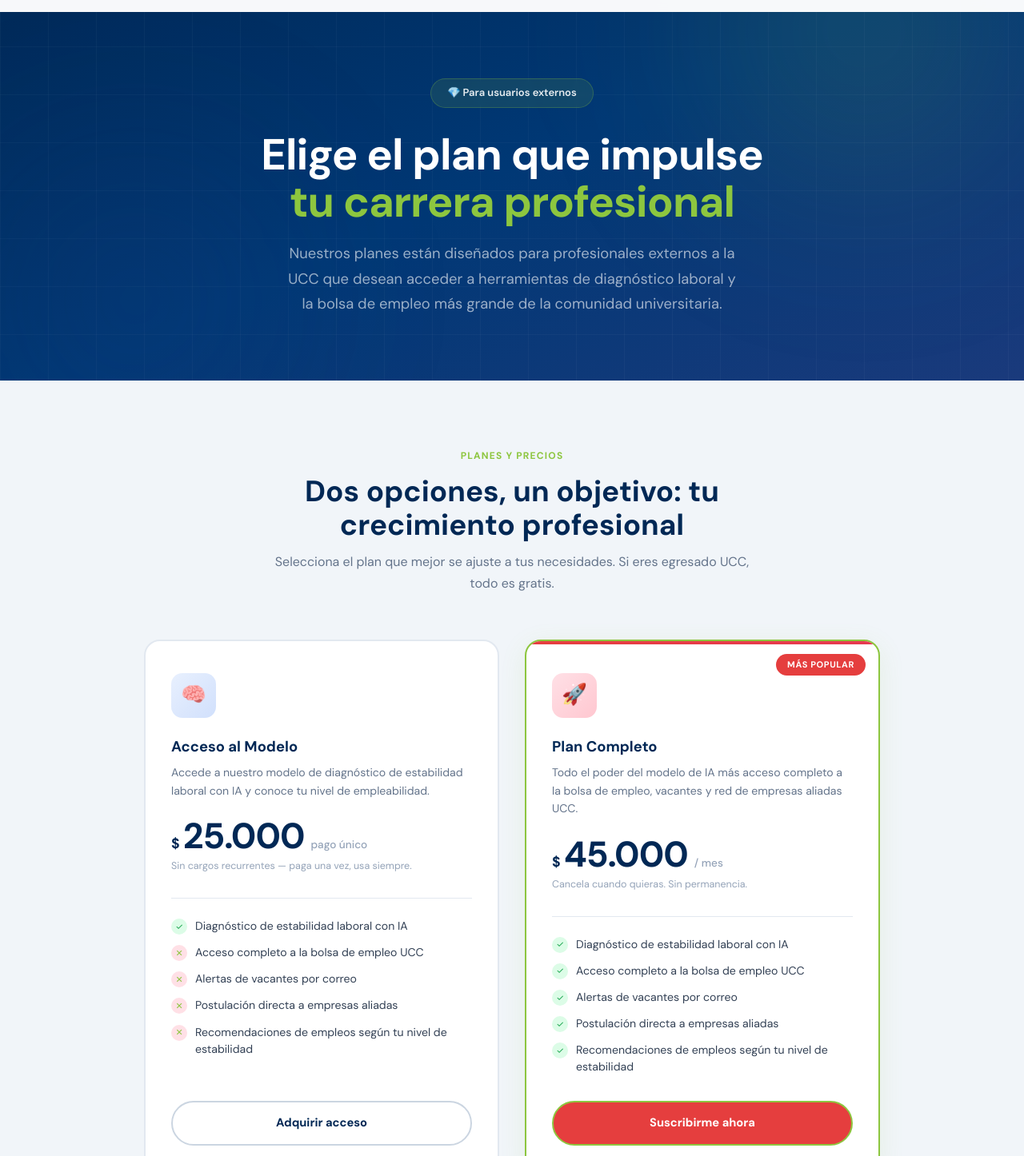
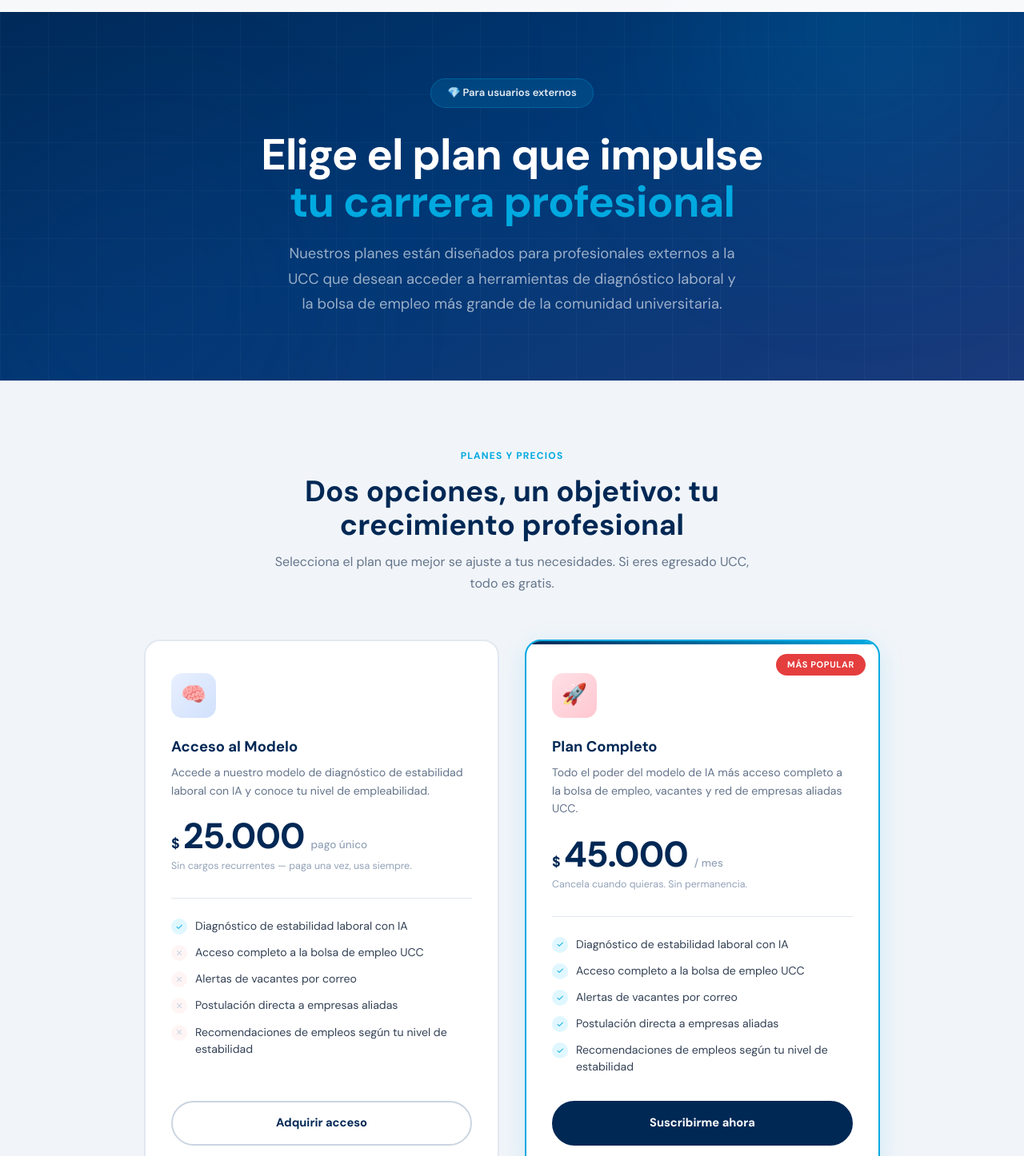
Before and after one commit to Andres0606/proyecto-ia, a Next.js app in the folder Front/: page /planes in a window 1280 px wide. Shown: the part 62-1508 px from the top of the page at 80% size. Built offline with nearby package versions, Linux system fonts and the light colour scheme.

Commit message:
mejora en card de planes

```diff
--- a/Front/app/css/Planes/planes.css
+++ b/Front/app/css/Planes/planes.css
@@ -82,7 +82,7 @@ body {
 .planes-hero__blob--1 {
   width: 600px;
   height: 600px;
-  background: radial-gradient(circle, rgba(141, 198, 63, 0.18) 0%, transparent 70%);
+  background: radial-gradient(circle, rgba(0, 169, 224, 0.18) 0%, transparent 70%);
   top: -200px;
   right: -100px;
 }
@@ -106,8 +106,8 @@ body {
   display: inline-flex;
   align-items: center;
   gap: 8px;
-  background: rgba(141, 198, 63, 0.12);
-  border: 1px solid rgba(141, 198, 63, 0.25);
+  background: rgba(0, 169, 224, 0.15);
+  border: 1px solid rgba(0, 169, 224, 0.3);
   border-radius: 50px;
   padding: 7px 20px;
   font-size: 13px;
@@ -129,7 +129,7 @@ body {
 }
 
 .planes-hero__title-accent {
-  color: var(--ucc-green);
+  color: #00A9E0;
 }
 
 .planes-hero__subtitle {
@@ -162,7 +162,7 @@ body {
   font-weight: 700;
   letter-spacing: 1.2px;
   text-transform: uppercase;
-  color: var(--ucc-green);
+  color: #00A9E0;
   margin-bottom: 12px;
 }
 
@@ -214,8 +214,8 @@ body {
 
 /* ── Plan card popular (destacado) ── */
 .plan-card--popular {
-  border-color: var(--ucc-green);
-  box-shadow: 0 8px 32px rgba(141, 198, 63, 0.12);
+  border-color: #00A9E0;
+  box-shadow: 0 8px 32px rgba(0, 169, 224, 0.15);
 }
 
 .plan-card--popular::before {
@@ -225,7 +225,7 @@ body {
   left: 0;
   right: 0;
   height: 4px;
-  background: linear-gradient(90deg, var(--red), #e63950);
+  background: linear-gradient(90deg, #002855, #00A9E0);
 }
 
 .plan-card__badge {
@@ -352,13 +352,13 @@ body {
 }
 
 .plan-card__check--green {
-  background: #dcfce7;
-  color: #16a34a;
+  background: #e0f7ff;
+  color: #00A9E0;
 }
 
 .plan-card__check--red {
-  background: #ffe0e6;
-  color: var(--ucc-green);
+  background: #fff5f5;
+  color: #cbd5e1;
 }
 
 /* ── CTA button ── */
@@ -393,16 +393,16 @@ body {
 }
 
 .plan-card__cta--red {
-  background: var(--red);
+  background: var(--ucc-navy);
   color: var(--white);
-  border-color: var(--ucc-green);
+  border-color: var(--ucc-navy);
 }
 
 .plan-card__cta--red:hover {
-  background: var(--red-dark);
-  border-color: var(--red-dark);
+  background: #003875;
+  border-color: #003875;
   transform: translateY(-2px);
-  box-shadow: 0 6px 24px rgba(141, 198, 63, 0.3);
+  box-shadow: 0 6px 24px rgba(0, 40, 85, 0.3);
 }
 
 /* ══════════════════════════════════════════════════════
@@ -425,7 +425,7 @@ body {
   font-weight: 700;
   letter-spacing: 1.2px;
   text-transform: uppercase;
-  color: var(--ucc-green);
+  color: #00A9E0;
   margin-bottom: 12px;
 }
 
@@ -523,7 +523,7 @@ body {
   font-weight: 700;
   letter-spacing: 1.2px;
   text-transform: uppercase;
-  color: var(--ucc-green);
+  color: #00A9E0;
   margin-bottom: 12px;
 }
 
@@ -573,7 +573,7 @@ body {
 }
 
 .faq-item__question:hover {
-  color: var(--ucc-green);
+  color: #00A9E0;
 }
 
 .faq-item__arrow {
@@ -585,7 +585,7 @@ body {
 
 .faq-item__arrow--open {
   transform: rotate(180deg);
-  color: var(--ucc-green);
+  color: #00A9E0;
 }
 
 .faq-item__answer {
@@ -622,7 +622,7 @@ body {
   position: absolute;
   width: 700px;
   height: 700px;
-  background: radial-gradient(circle, rgba(141, 198, 63, 0.12) 0%, transparent 65%);
+  background: radial-gradient(circle, rgba(0, 169, 224, 0.1) 0%, transparent 65%);
   top: 50%;
   left: 50%;
   transform: translate(-50%, -50%);
@@ -674,16 +674,16 @@ body {
 }
 
 .planes-cta__btn--red {
-  background: var(--red);
+  background: var(--ucc-navy);
   color: var(--white);
-  border-color: var(--ucc-green);
+  border-color: var(--ucc-navy);
 }
 
 .planes-cta__btn--red:hover {
-  background: var(--red-dark);
-  border-color: var(--red-dark);
+  background: #003875;
+  border-color: #003875;
   transform: translateY(-2px);
-  box-shadow: 0 6px 20px rgba(141, 198, 63, 0.35);
+  box-shadow: 0 6px 20px rgba(0, 40, 85, 0.35);
 }
 
 .planes-cta__btn--ghost {
```
